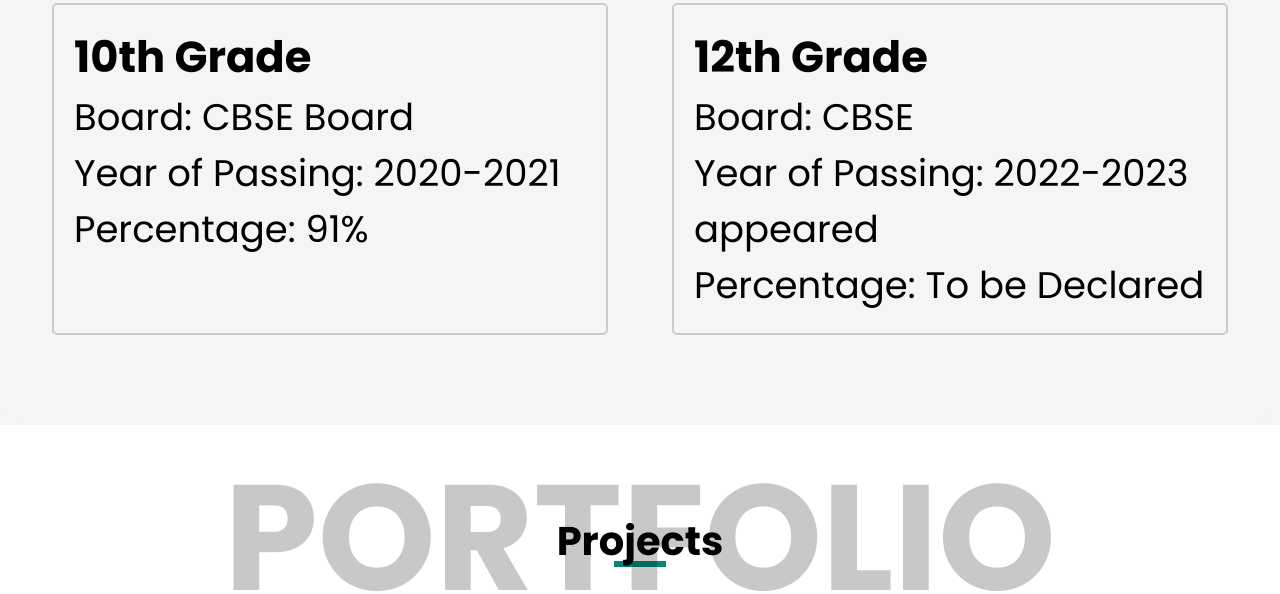
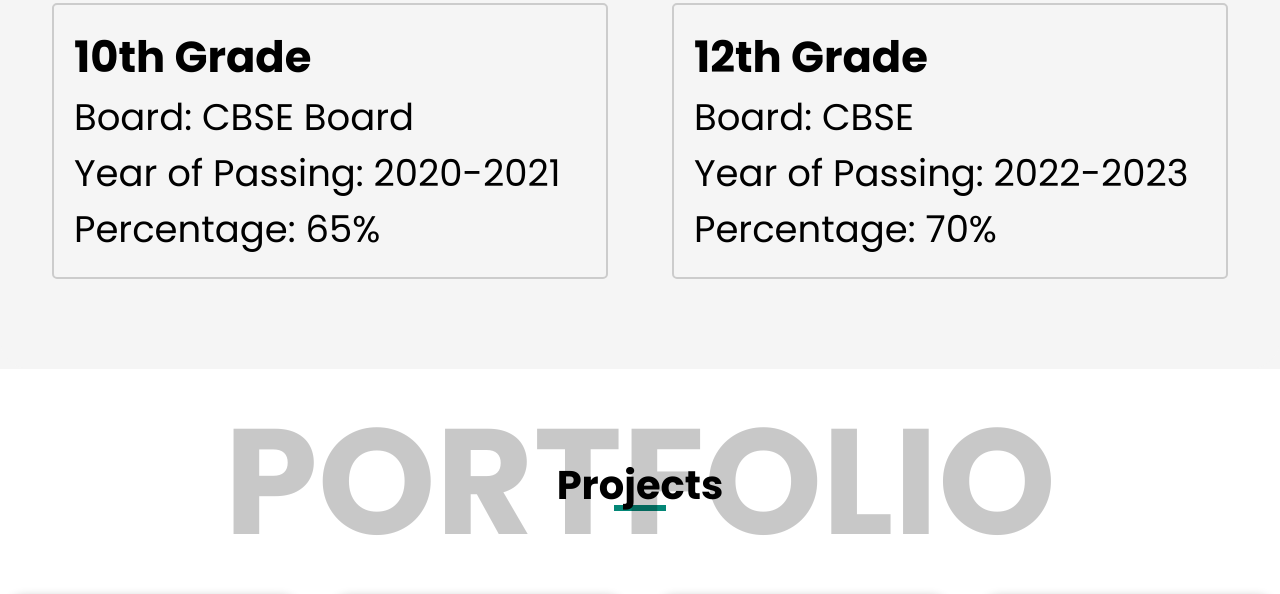
Before and after one commit to TwistedVision518/PortfolioPrototype, a website: page index.html in a window 1280 px wide. Shown: the part 3699-4293 px from the top of the page. Drawn offline with nearby package versions, Linux system fonts and the light colour scheme.

Commit message:
modified:   index.html

```diff
--- a/index.html
+++ b/index.html
@@ -98,13 +98,13 @@
               <h3>10th Grade</h3>
               <p>Board: CBSE Board</p>
               <p>Year of Passing: 2020-2021</p>
-              <p>Percentage: 91%</p>
+              <p>Percentage: 65%</p>
             </div>
             <div class="education-item">
               <h3>12th Grade</h3>
               <p>Board: CBSE</p>
-              <p>Year of Passing: 2022-2023 appeared</p>
-              <p>Percentage: To be Declared</p>
+              <p>Year of Passing: 2022-2023</p>
+              <p>Percentage: 70%</p>
             </div>
           </div>
         </section>
```
